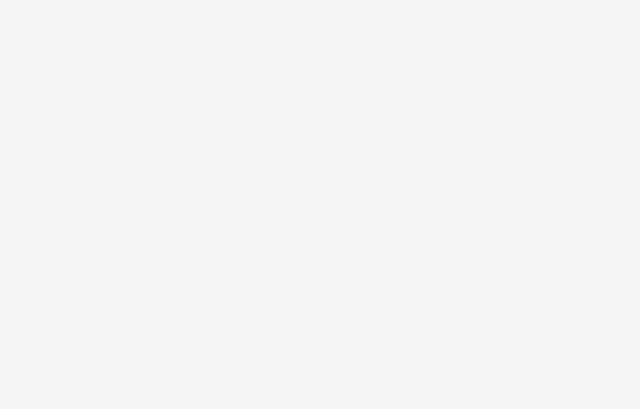
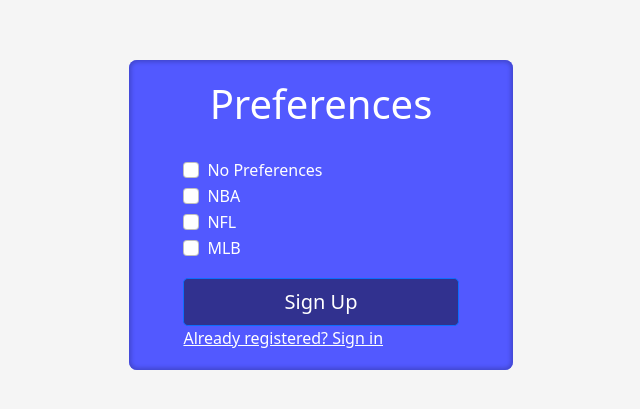
Before and after one commit to MuchQuak/Shport, a React (Create React App) app in the folder frontend/: page /Preferences in a window 1280 px wide. Before the commit this address had no page. Shown: the part 185-594 px from the top of the page, without its empty margins (319-959 px from the left). Built offline with nearby package versions, Linux system fonts and the light colour scheme.

Commit message:
Preferences has its own page

```diff
--- a/frontend/src/NavBar.js
+++ b/frontend/src/NavBar.js
@@ -1,5 +1,6 @@
 import './NavBar.css';
 import { Link } from "react-router-dom";
+import Dropdown from 'react-bootstrap/Dropdown'
 
 export default function NavBar() {
     return (
@@ -11,7 +12,17 @@ export default function NavBar() {
             <div className="header-right">
               <Link className="header-link" to="/About" id='header-about'>About Us</Link>
               <Link className="header-link" to="/ProjectTeam" id='header-team'>Our Team</Link>
-              <Link className="header-link" to="/Login" id='header-login'>Sign Out</Link>
+            {/* <Link className="header-link" to="/Login" id='header-login'>Sign Out</Link> --- > */}
+              <Dropdown>
+                <Dropdown.Toggle className="header-link" id="dropdown-basic">
+
+                </Dropdown.Toggle>
+                <Dropdown.Menu>
+                  <Dropdown>Hello, [Username]</Dropdown>
+                  <Dropdown.Item href="#/action-2">Settings</Dropdown.Item>
+                  <Dropdown.Item href="/Login">Sign Out</Dropdown.Item>
+                </Dropdown.Menu>
+              </Dropdown>
             </div>
           </div>
       </div>
--- /dev/null
+++ b/frontend/src/Preferences.js
@@ -0,0 +1,109 @@
+import React, { useState } from "react";
+import Form from "react-bootstrap/Form";
+import Button from "react-bootstrap/Button";
+import { useNavigate, Link, useLocation } from "react-router-dom";
+import './SignUp.css';
+
+export default function Preferences(){
+  const [preferences, setPreferences] = useState([]);
+  const location = useLocation();
+  const navigate = useNavigate();
+
+  function handleSubmit(event) {
+    event.preventDefault();
+
+    if(preferences.length === 0){
+      const allTokens = ["NBA","NFL", "MLB"];
+
+      allTokens.forEach(element => {
+        setPreferences(oldArray => [...oldArray, element]);
+      });
+    }
+
+      const newUser = {
+        "email": location.state.email,
+        "username": location.state.username,
+        "password": location.state.password,
+        "preferences": preferences
+      }
+
+
+      navigate('/', {replace:true, state: newUser});
+    }
+
+  function checkPref(e){
+
+      if(e.target.checked === true){
+        disableSportOptions();
+
+        if(preferences.length > 0){ // NOTE: Unsure if needed check back later me -- HR
+          removeAllTokens();
+          document.getElementById('1').checked = false;
+          document.getElementById('2').checked = false;
+          document.getElementById('3').checked = false;
+        }
+
+      }
+      else{
+        enableSportOptions();
+      }
+    }
+
+  function removeAllTokens(){
+    setPreferences([]);
+  }
+
+  function disableSportOptions(){
+    document.getElementById('1').disabled = true;
+    document.getElementById('2').disabled = true;
+    document.getElementById('3').disabled = true;
+  }
+
+  function enableSportOptions(){
+    document.getElementById('1').disabled = false;
+    document.getElementById('2').disabled = false;
+    document.getElementById('3').disabled = false;
+  }
+
+  function checkSportOption(e, token){
+    if(e.target.checked === true){
+        setPreferences(oldArray => [...oldArray, token]);
+        disablePrefOptions();
+    }
+    else{
+        setPreferences(preferences.filter(tk => tk !== token));
+        enablePrefOptions();
+    }
+  }
+
+  function disablePrefOptions(){
+    document.getElementById('0').disabled = true;
+  }
+
+  function enablePrefOptions(){
+    if(preferences.length === 1){
+      document.getElementById('0').disabled = false;
+    }
+  }
+    return (
+        <div className="signup-content">
+            <div className="signup">
+                <h1 className="signup-name">Preferences</h1>
+                <Form onSubmit={handleSubmit}>
+                    <div key={`default-checkbox`} className="mb-3">
+                        <Form.Check type={"checkbox"} label={`No Preferences`} id={`0`} onChange={(e) => checkPref(e)}/>
+                        <Form.Check type={"checkbox"} label={`NBA`} id={`1`} onChange={(e) => checkSportOption(e,"NBA")}/>
+                        <Form.Check type={"checkbox"} label={`NFL`} id={`2`} onChange={(e) => checkSportOption(e,"NFL")}/>
+                        <Form.Check type={"checkbox"} label={`MLB`} id={`3`} onChange={(e) => checkSportOption(e,"MLB")}/>
+                    </div>
+
+                    <Button className="submit-button" id="signup-button" block size="lg" type="submit">Sign Up</Button>
+
+                    <Link to="/Login">
+                        <p className="have-account">Already registered? Sign in</p>
+                    </Link>
+                </Form>
+            </div>
+        </div>
+    );
+  }
--- a/frontend/src/SignUp.js
+++ b/frontend/src/SignUp.js
@@ -8,39 +8,24 @@ export default function SignUp(props) {
   const [email, setEmail] = useState("");
   const [password, setPassword] = useState("");
   const [username, setUsername] = useState("");
-  const [preferences, setPreferences]= useState([]);
-
 
   const navigate = useNavigate();
 
   function validateForm() {
-    return validateUsername() && validateEmail() && validatePassword();
-  }
-
-  function validateUsername(){
-    return username.length > 0;
-  }
-
-  function validatePassword(){
-    return password.length > 0;
-  }
-
-  function validateEmail(){
-    return email.length > 0;
+    return username.length > 0 && password.length > 0 && email.length > 0;
   }
 
   function handleSubmit(event) {
     event.preventDefault();
-    if(testNewUser()){ // looks for duplicates in the database
+    if(testNewUser()){
       //  create new user object --- hardcoded for now for now ---
-      //  currently preferences dont work
       const newUser = {
         "email": email,
         "username":username,
         "password": password,
-        "preferences": preferences
+        "preferences": []
       }
-      navigate('../', {replace:true, state: newUser});
+      navigate('/Preferences', {replace:true, state: newUser});
     }
     else{
       alert("Duplicate!!!");
@@ -51,70 +36,6 @@ export default function SignUp(props) {
     // allow duplicates for now
     // In our case we look if that username or email have been entered in the database.
     return true;
-  }
-
-  function checkPref(e){
-
-    if(e.target.checked === true){
-      disableSportOptions();
-
-      if(preferences.length > 0){ // NOTE: Unsure if needed check back later me -- HR
-        removeAllTokens();
-        document.getElementById('1').checked = false;
-        document.getElementById('2').checked = false;
-        document.getElementById('3').checked = false;
-      }
-
-    }
-    else{
-      enableSportOptions();
-    }
-  }
-
-  function removeAllTokens(){
-    setPreferences([]);
-  }
-
-  function disableSportOptions(){
-    document.getElementById('1').disabled = true;
-    document.getElementById('2').disabled = true;
-    document.getElementById('3').disabled = true;
-  }
-
-  function enableSportOptions(){
-    document.getElementById('1').disabled = false;
-    document.getElementById('2').disabled = false;
-    document.getElementById('3').disabled = false;
-  }
-
-  function checkSportOption(e, token){
-    if(e.target.checked === true){
-      addTokenF(token);
-      disablePrefOptions();
-    }
-    else{
-      removeToken(token);
-      enablePrefOptions();
-    }
-  }
-
-  function disablePrefOptions(){
-    document.getElementById('0').disabled = true;
-  }
-
-  function enablePrefOptions(){
-    if(preferences.length === 1){
-      document.getElementById('0').disabled = false;
-    }
-  }
-
-  function addTokenF(token){
-    setPreferences(oldArray => [...oldArray, token]);
-  }
-
-  function removeToken(token){
-    setPreferences(preferences.filter(tk => tk !== token));
-
   }
 
   return (
@@ -134,18 +55,8 @@ export default function SignUp(props) {
                         <Form.Label>Password</Form.Label>
                         <Form.Control type="password" value={password} onChange={(e) => setPassword(e.target.value)}/>
                     </Form.Group>
-                    <p className="preferences">Preferences</p>
 
-                    {['checkbox'].map((type) => (
-                      <div key={`default-${type}`} className="mb-3">
-                          <Form.Check type={type} label={`No Preferences`} id={`0`} onChange={(e) => checkPref(e)}/>
-                          <Form.Check type={type} label={`NBA`} id={`1`} onChange={(e) => checkSportOption(e,"NBA")}/>
-                          <Form.Check type={type} label={`NFL`} id={`2`} onChange={(e) => checkSportOption(e,"NFL")}/>
-                          <Form.Check type={type} label={`MLB`} id={`3`} onChange={(e) => checkSportOption(e,"MLB")}/>
-                      </div>
-                    ))}
-
-                    <Button className="submit-button" id="signup-button" block size="lg" type="submit" disabled={!validateForm()}>Sign Up</Button>
+                    <Button className="submit-button" id="signup-button" block size="lg" type="submit" disabled={!validateForm()}>Next</Button>
 
                     <Link to="/Login">
                         <p className="have-account">Already registered? Sign in</p>
--- a/frontend/src/index.js
+++ b/frontend/src/index.js
@@ -12,6 +12,7 @@ import About from './About';
 import ProjectTeam from './ProjectTeam';
 import Login from './Login';
 import SignUp from './SignUp';
+import Preferences from './Preferences';
 
 ReactDOM.render(
    <BrowserRouter>
@@ -21,6 +22,8 @@ ReactDOM.render(
      <Route path="ProjectTeam" element={<ProjectTeam />} />
      <Route path="Login" element={<Login />} />
      <Route path="SignUp" element={<SignUp />} />
+     <Route path="Preferences" element={<Preferences />} />
+
    </Routes>
  </BrowserRouter>,
    document.getElementById('root'
```
